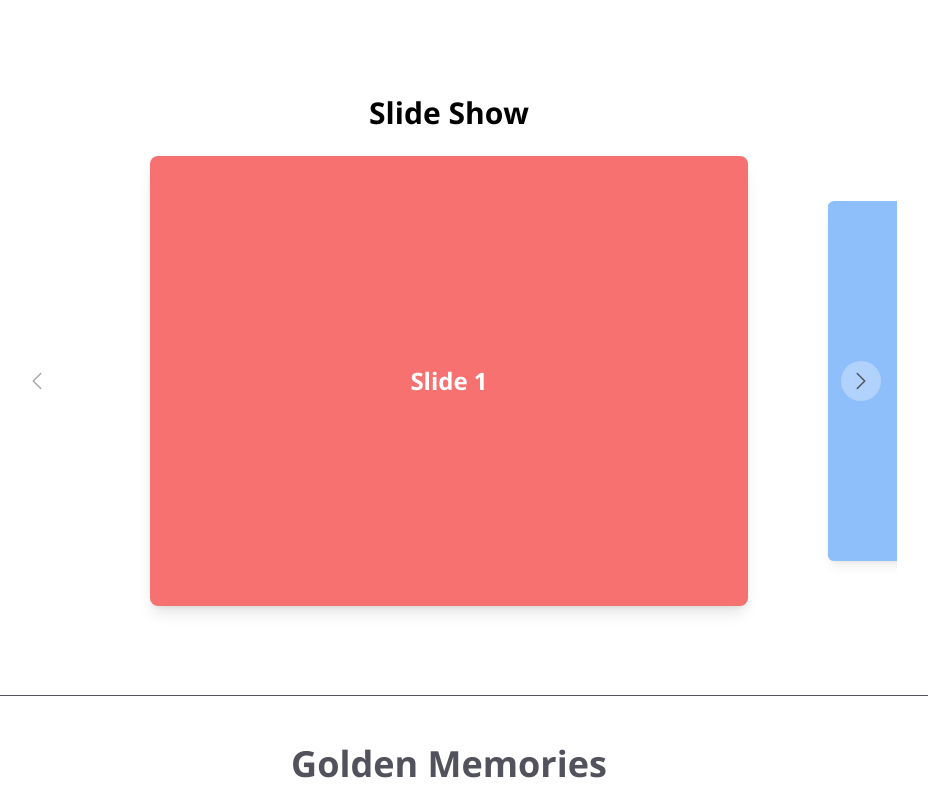
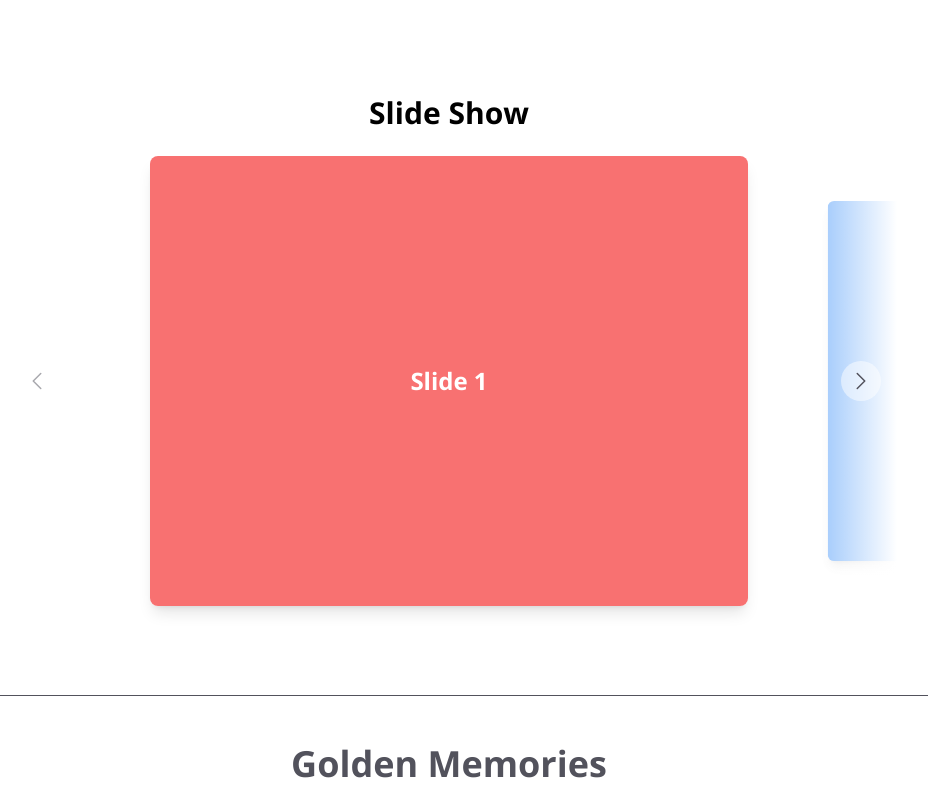
Before and after one commit to snguyen56/golden-memories, a Next.js app: page /slideshow in a window 1280 px wide. Shown: the part 426-1237 px from the top of the page, without its empty margins (191-1119 px from the left). Built offline with nearby package versions, Linux system fonts and the light colour scheme; a web font is replaced by a local one.

Commit message:
add fade effect to slideshow sides

```diff
--- a/src/components/Carousel.tsx
+++ b/src/components/Carousel.tsx
@@ -142,9 +142,11 @@ export default function Carousel({ slides }: Props) {
         </motion.div>
       </div>
 
+      <div className="absolute top-0 left-0 h-full w-1/10 bg-linear-to-l to-white"></div>
+      <div className="absolute top-0 right-0 h-full w-1/10 bg-linear-to-r to-white"></div>
       <button
         onClick={handlePrevious}
-        className={`absolute top-1/2 left-4 z-10 -translate-y-1/2 rounded-full bg-white/30 p-2 backdrop-blur-sm transition-all hover:bg-white/50 ${currentIndex === 0 ? "cursor-not-allowed opacity-50" : "cursor-pointer opacity-100"}`}
+        className={`absolute top-1/2 left-4 z-10 -translate-y-1/2 rounded-full bg-white/50 p-2 transition-all hover:bg-white ${currentIndex === 0 ? "cursor-not-allowed opacity-50" : "cursor-pointer opacity-100"}`}
         aria-label="Previous slide"
         disabled={currentIndex === 0}
       >
@@ -165,7 +167,7 @@ export default function Carousel({ slides }: Props) {
       </button>
       <button
         onClick={handleNext}
-        className={`absolute top-1/2 right-4 z-10 -translate-y-1/2 rounded-full bg-white/30 p-2 backdrop-blur-sm transition-all hover:bg-white/50 ${
+        className={`absolute top-1/2 right-4 z-10 -translate-y-1/2 rounded-full bg-white/50 p-2 transition-all hover:bg-white ${
           currentIndex === slides.length - 1
             ? "cursor-not-allowed opacity-50"
             : "cursor-pointer opacity-100"
```
